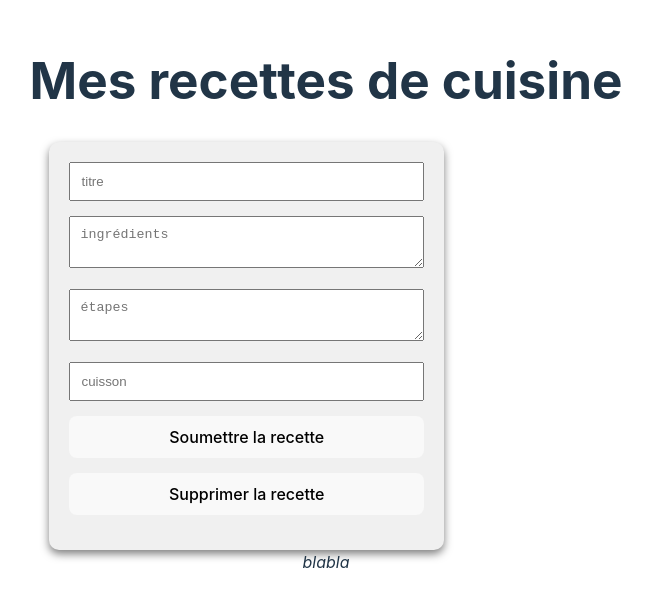
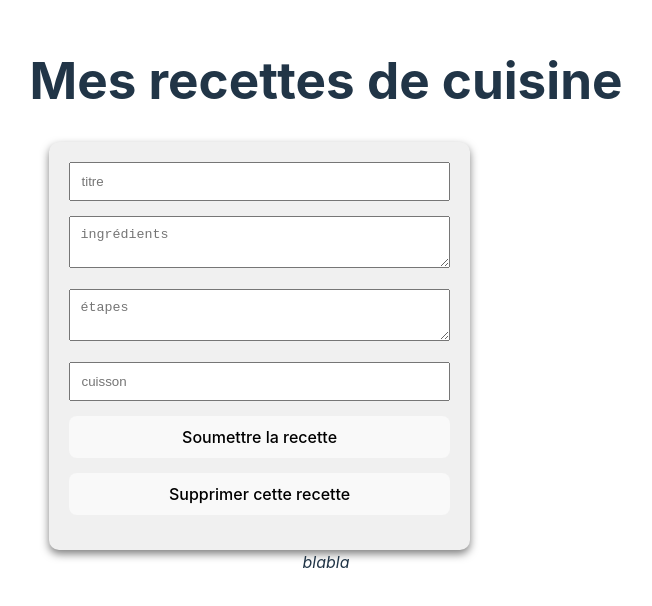
Before and after one commit to jfaure3/recettes, a React (Vite) app: page / in a window 1280 px wide. Shown: the part 104-710 px from the top of the page, without its empty margins (314-966 px from the left). Built offline with nearby package versions, Linux system fonts and the light colour scheme.

Commit message:
pour test

```diff
--- a/src/components/Recette.jsx
+++ b/src/components/Recette.jsx
@@ -92,7 +92,7 @@ function Recette({ liste, setListe, recette }) {
       </button>
 
       <button onClick={supprimer} className="input-champ">
-        Supprimer la recette
+        Supprimer cette recette
       </button>
     </form>
   );
```
